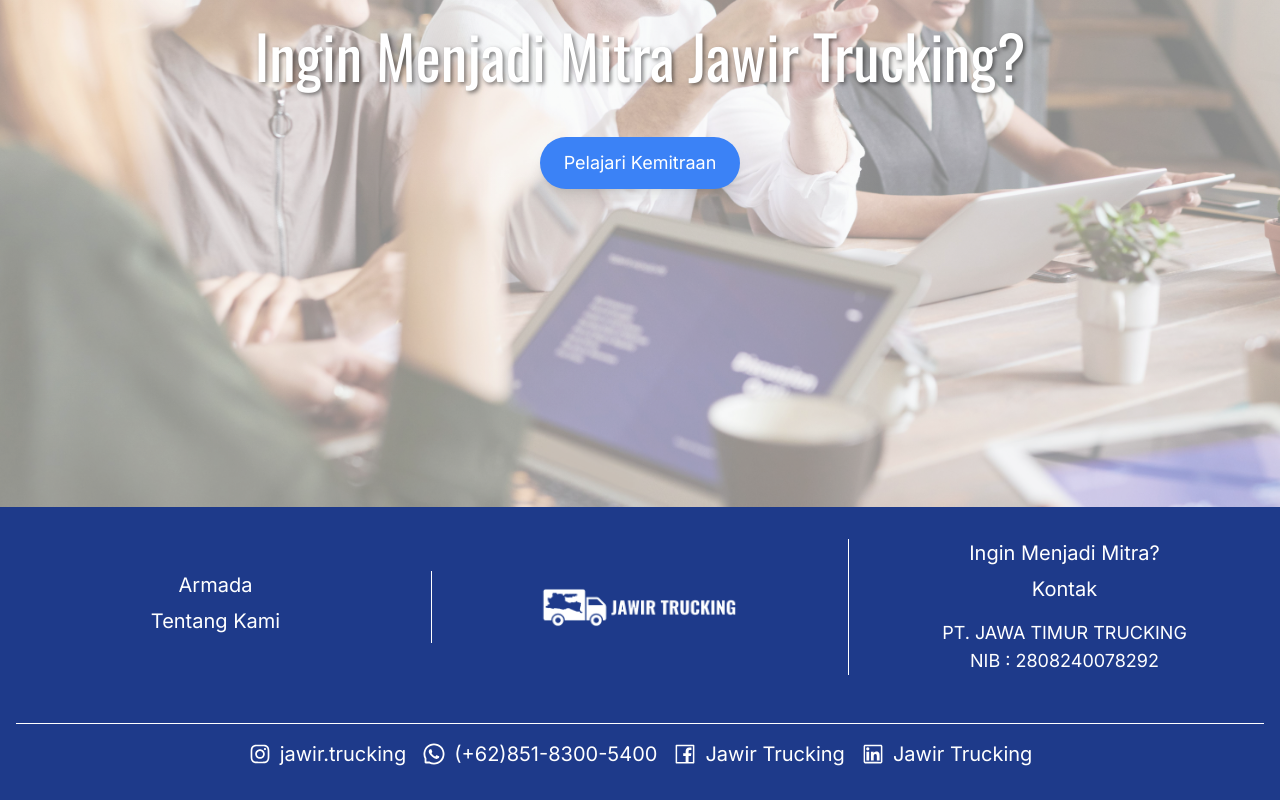
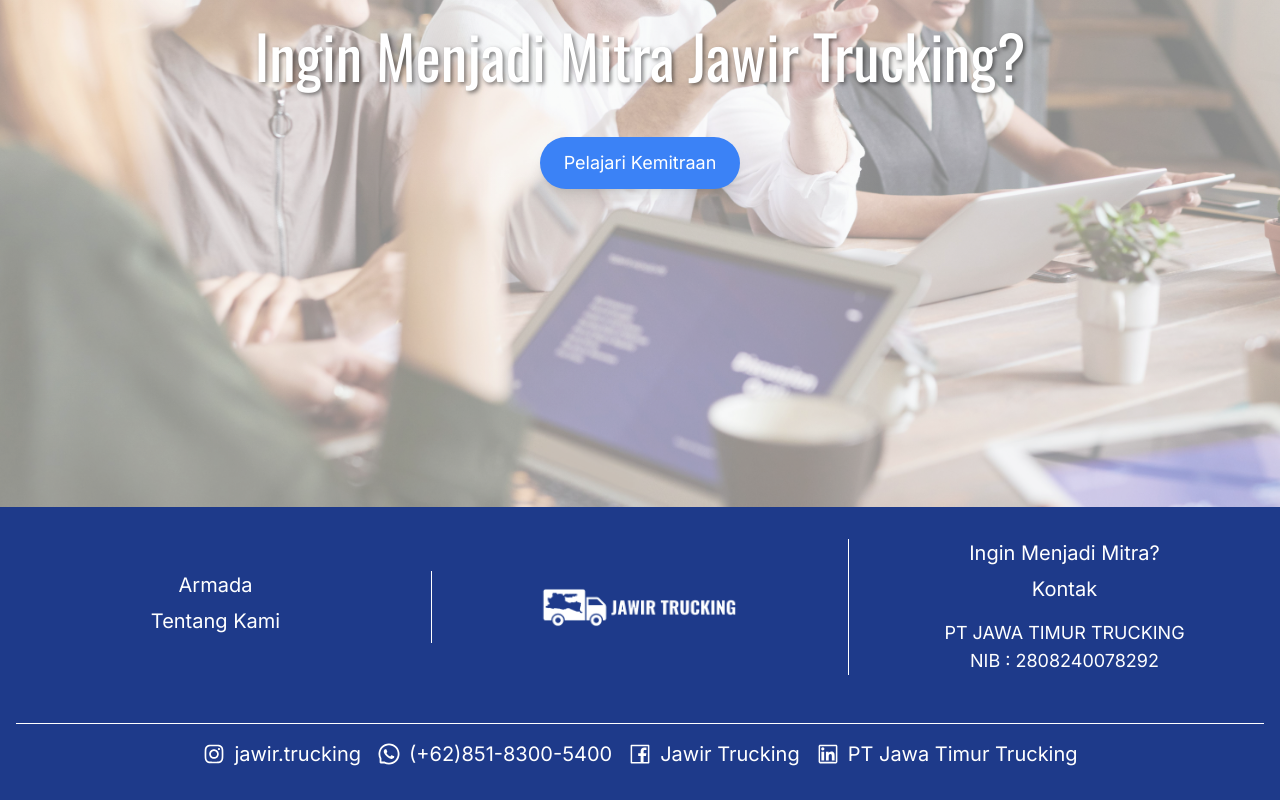
Before and after one commit to Ghavio1516/jawirtrucking, a Next.js app: page / in a window 1280 px wide. Shown: the part 2669-3469 px from the top of the page. Built offline with nearby package versions, Linux system fonts and the light colour scheme.

Commit message:
Update tulisan jawir trucking

```diff
--- a/components/Footer.js
+++ b/components/Footer.js
@@ -24,7 +24,7 @@
               Kontak
             </Link>
             <p className="mt-4 text-center text-lg">
-              PT. JAWA TIMUR TRUCKING <br />
+              PT JAWA TIMUR TRUCKING <br />
               NIB : 2808240078292
             </p>
           </div>
@@ -45,7 +45,7 @@
           </a>
           <a href="https://www.linkedin.com/company/jawa-timur-trucking" className="flex items-center space-x-2 hover:underline text-xl">
             <AiOutlineLinkedin className="text-2xl" />
-            <span className="hidden md:inline">Jawir Trucking</span>
+            <span className="hidden md:inline">PT Jawa Timur Trucking</span>
           </a>
         </div>
       </div>
```
